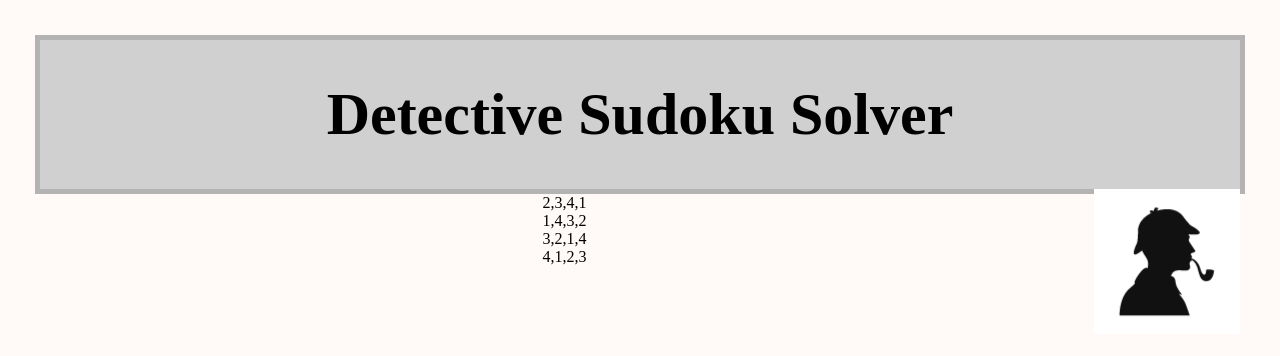
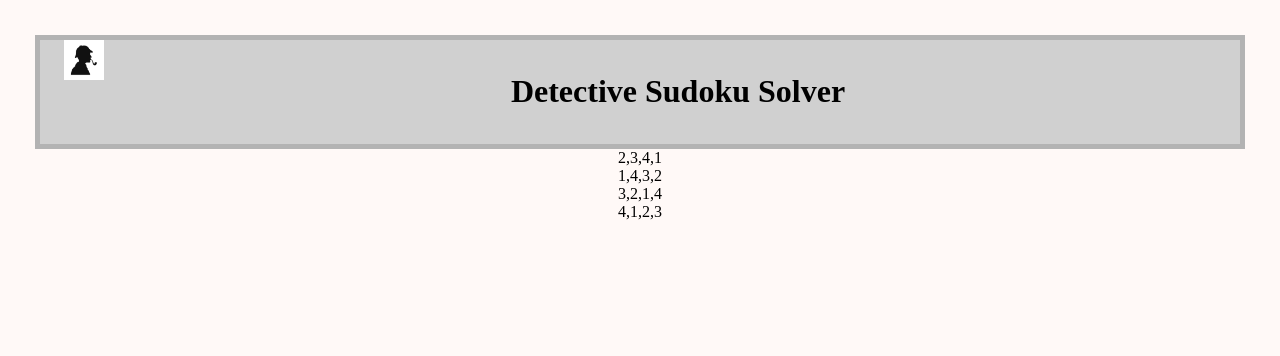
Before and after one commit to Sergiomendozer/Sudoku_4by4_solver_better.js, a plain HTML site: page index.html in a window 1280 px wide. Drawn offline with Linux system fonts and the light colour scheme.

Commit message:
icon in correct place

```diff
--- a/index.html
+++ b/index.html
@@ -1,8 +1,8 @@
 <html>
   <body>
     <div id="header">
-      <h1>Detective Sudoku Solver</h1>
-      <img src="icon.png" style="float: right" />
+      <img class="icon" src="icon.png" />
+      <h1 class="title">Detective Sudoku Solver</h1>
     </div>
     <div>
       <div id="table_1"></div>
--- a/styles.css
+++ b/styles.css
@@ -8,6 +8,19 @@ body {
 #header {
   background-color: #d0d0d0;
   border: 5px solid #b3b3b3;
+}
+
+.icon {
+  margin-left: 2%;
+  float: left;
+  height: 40px;
+  width: 40px;
   font-family: Brush Script MT;
   font-size: 30px;
 }
+
+.title {
+  width: 100%;
+  height: auto;
+  padding: 1%;
+}
```
